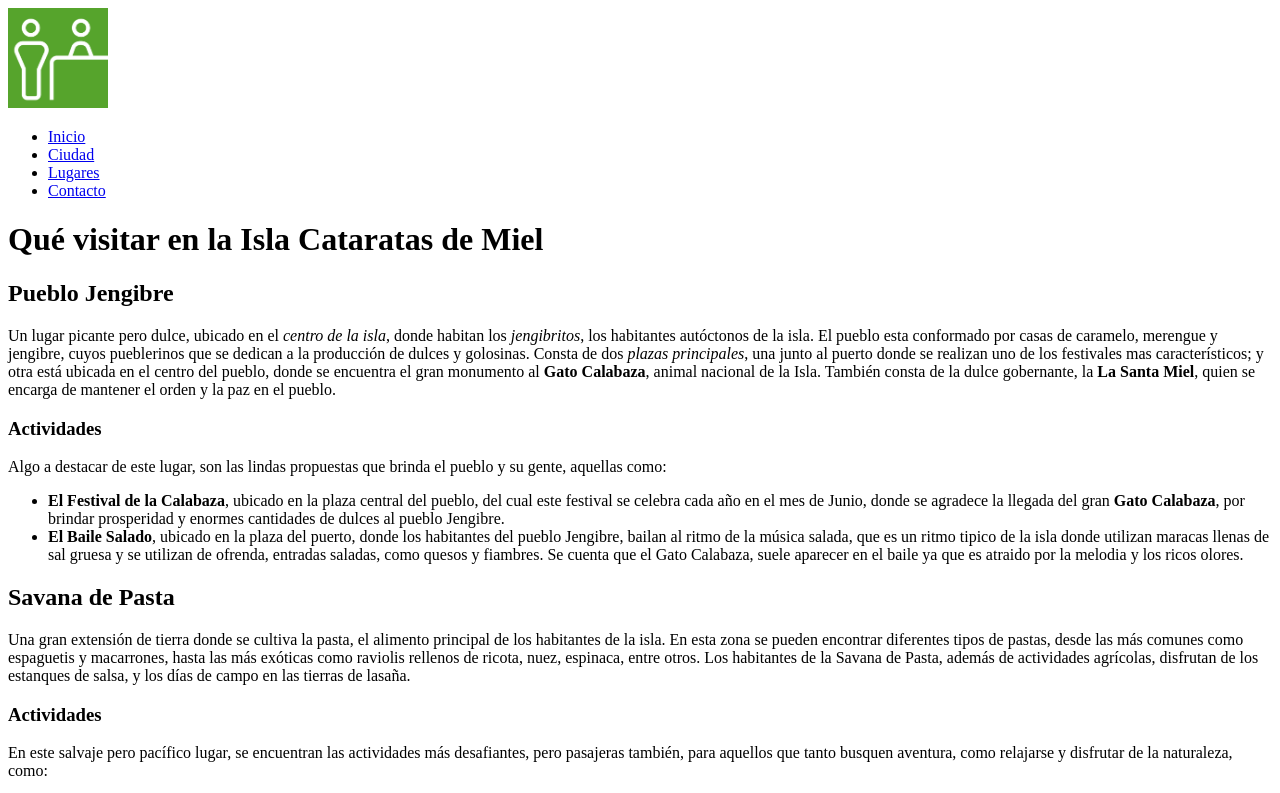
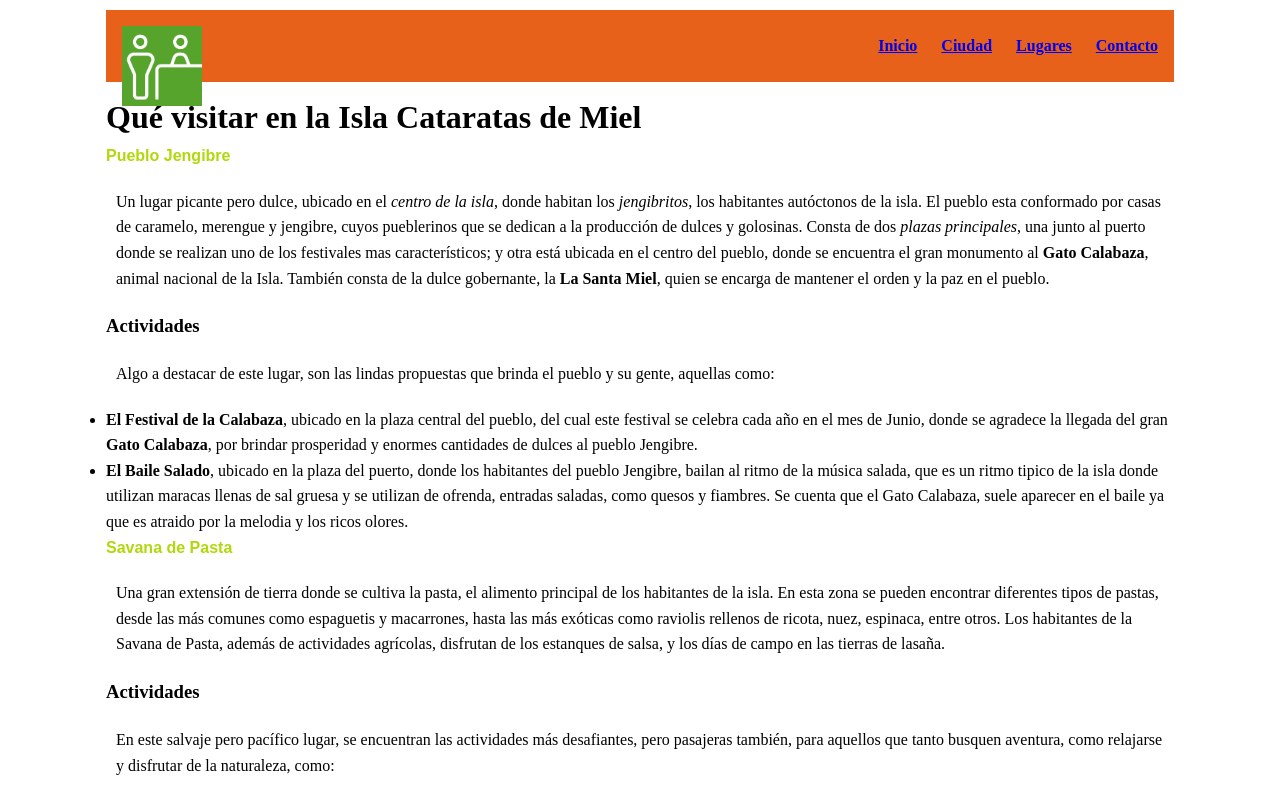
Before and after one commit to FacundoRicchi2005/Trabajo-Grupal, a plain HTML site: page lugares.html in a window 1280 px wide. Shown: the top 793 px of the page. Drawn offline with Linux system fonts and the light colour scheme.

Commit message:
diseñando el nav

```diff
--- a/estilo/estilo.css
+++ b/estilo/estilo.css
@@ -38,11 +38,54 @@ body {
         padding: 0 1rem;
 }
 
-nav {
-    background-color: var(--azul);
-    color: var(--fondo);
+.navbar {
+    background-color: var(--naranja);
+    color: var(--azul);
     display: flex;
+    flex-direction: row;
+    flex-wrap: nowrap;
+    align-items: center;
+    padding: 1rem;
+    gap: 1rem;
+}
+.navlinks {
+    color: var(--azul);
+    text-decoration: none;
+    font-weight: bold;
+    transition: color 0.3s ease;
+    display: flex;
+    flex-direction: row;
+    gap: 24px;
+    list-style: none;
+    margin: 0;
+    padding: 0;
+}
+
+main {
+    background-color: var(--fondo);
+    padding: 2rem;
+    border-radius: 5px;
+    box-shadow: 0 0 10px rgba(0, 0, 0, 0.1);
+    max-width: 800px;
+    margin:auto;
+}
+
+header {
     justify-content: space-between;
     align-items: center;
-    padding: 1rem;
+    display: flex;
+    padding: 10px;
+    margin: 10px 0;
 }
+
+.logo {
+    height: 40px;
+    display: block;
+}
+
+footer,
+p,
+section {
+    padding: 10px;
+    margin: 10px 0;
+}
--- a/lugares.html
+++ b/lugares.html
@@ -4,20 +4,24 @@
     <meta charset="UTF-8">
     <meta name="viewport" content="width=device-width, initial-scale=1.0">
     <title>Lugares de la Isla Cataratas de Miel</title>
+    <link rel="stylesheet" href="estilo/estilo.css">
 </head>
+
     <body>
-        <header>
-        <img src="img/logo.jpg" alt="Logo de Viajes de Lujo" style="width: 100px; height: auto;">
-
-        </header>
+        <header class="navbar">
+            <a href="/" class="logo">
+                <img class="logo" src="img/logo.jpg" alt="Logo de Viajes de Lujo" style="width: 80px; height: auto;">
+            </a>
             <nav>
-                 <ul>
+                 <ul class="navlinks">
                     <li><a href="index.html">Inicio</a></li>
                     <li><a href="ciudad.html">Ciudad</a></li>
                     <li><a href="lugares.html">Lugares</a></li>
                     <li><a href="contacto.html">Contacto</a></li>
                 </ul>
             </nav>
+        </header>
+
         <h1>Qué visitar en la Isla Cataratas de Miel</h1>
         <h2>Pueblo Jengibre</h2>
             <p>
```
